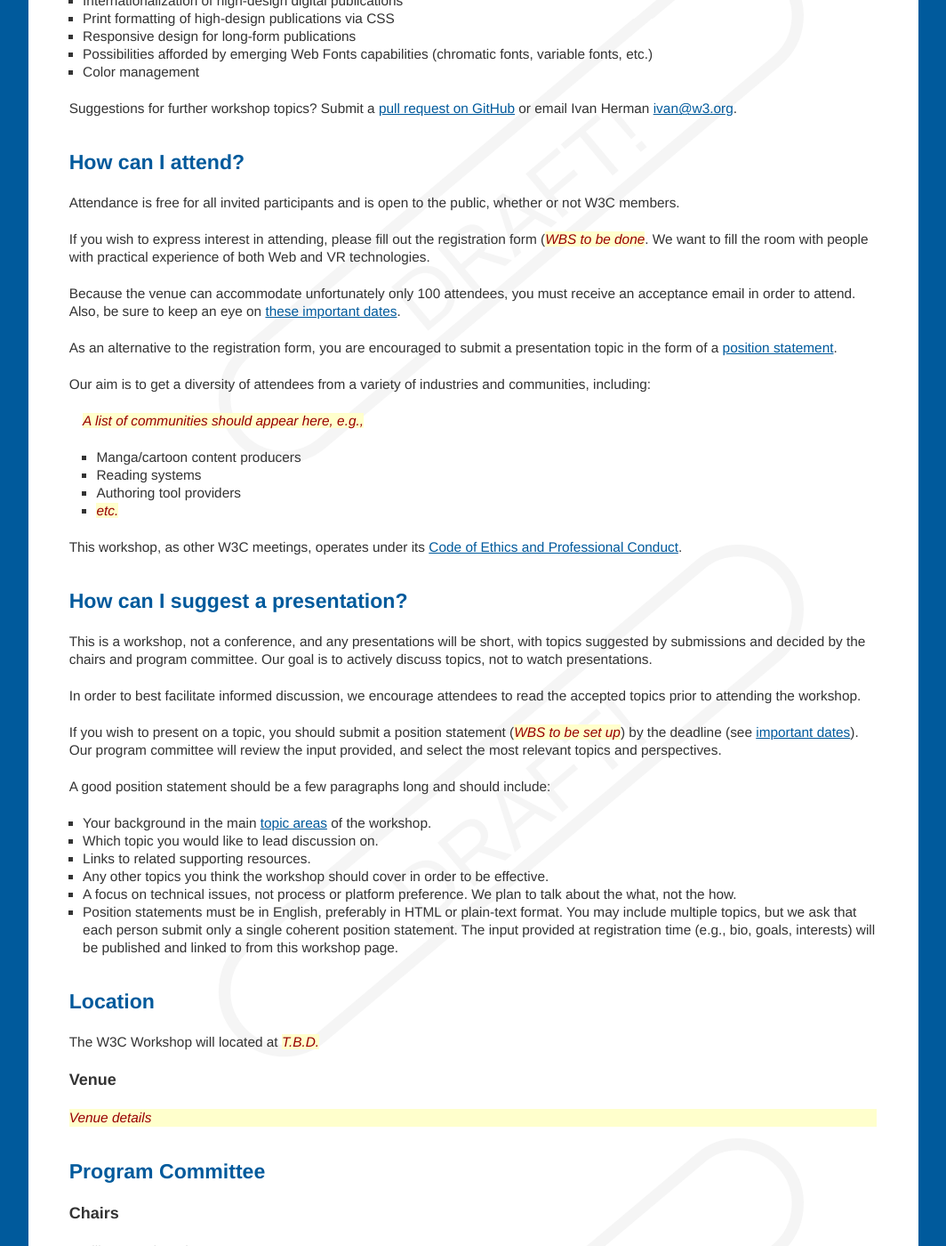
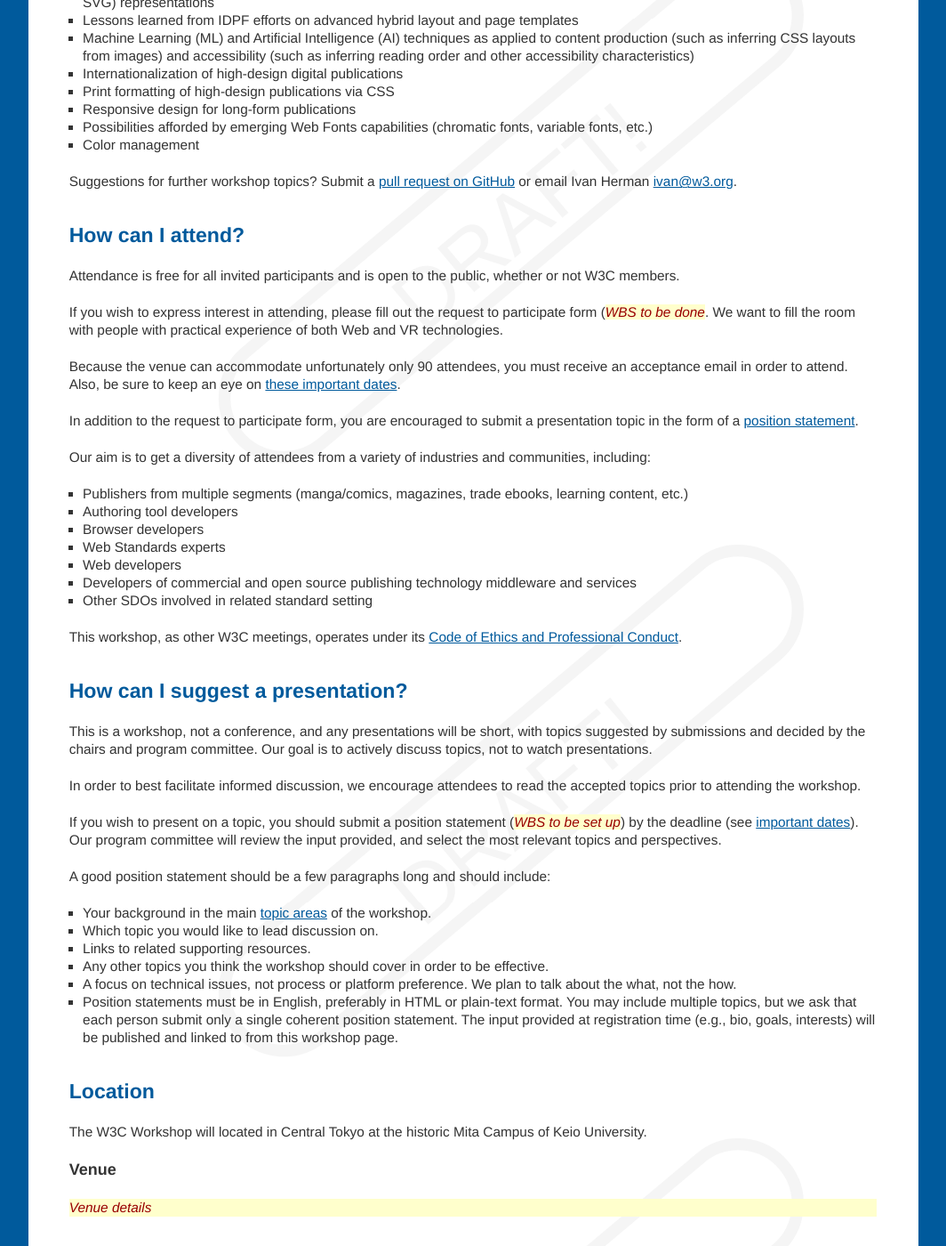
Before and after one commit to w3c/tokyo18-workshop, a Jekyll site: the page built from cfp.md, in a window 1280 px wide and 1400 px high, scrolled down 1511 px. Shown: the whole window at 89% size, without its empty margins (108-1172 px from the left). Built offline with Jekyll 4.4.1, drawn with Linux system fonts in a browser that asks for light colours; our own code applies the rules of GitHub Pages for plain Markdown files; some of the changed text lies outside the part shown.

Commit message:
final update from gdoc cfp

```diff
--- a/cfp.md
+++ b/cfp.md
@@ -48,19 +48,22 @@ Suggestions for further workshop topics? Submit a [pull request on GitHub](https
 
 Attendance is free for all invited participants and is open to the public, whether or not W3C members.
 
-If you wish to express interest in attending, please fill out the registration form (<span class="todo">WBS to be done</span>. We want to fill the room with people with practical experience of both Web and VR technologies.
+If you wish to express interest in attending, please fill out the request to participate form (<span class="todo">WBS to be done</span>. We want to fill the room with people with practical experience of both Web and VR technologies.
 
-Because the venue can accommodate unfortunately only 100 attendees, you must receive an acceptance email in order to attend. Also, be sure to keep an eye on [these important dates](#dates).
+Because the venue can accommodate unfortunately only 90 attendees, you must receive an acceptance email in order to attend. Also, be sure to keep an eye on [these important dates](#dates).
 
-As an alternative to the registration form, you are encouraged to submit a presentation topic in the form of a [position statement](#position-statements).
+In addition to the request to participate form, you are encouraged to submit a presentation topic in the form of a [position statement](#position-statements).
 
 Our aim is to get a diversity of attendees from a variety of industries and communities, including:
 
-> <span class="todo">A list of communities should appear here, e.g.,</span>
-> * Manga/cartoon content producers
-> * Reading systems
-> * Authoring tool providers
-> * <span class="todo">etc.</span>
+* Publishers from multiple segments (manga/comics, magazines, trade ebooks, learning content, etc.)
+* Authoring tool developers
+* Browser developers
+* Web Standards experts
+* Web developers
+* Developers of commercial and open source publishing technology middleware and services
+* Other SDOs involved in related standard setting
+
 
 
 This workshop, as other W3C meetings, operates under its [Code of Ethics and Professional Conduct](https://www.w3.org/Consortium/cepc/).
@@ -85,7 +88,7 @@ A good position statement should be a few paragraphs long and should include:
 
 ## Location
 
-The W3C Workshop will located at <span class="todo">T.B.D.</span>
+The W3C Workshop will located in Central Tokyo at the historic Mita Campus of Keio University.
 
 ### Venue
 {: .no_toc}
@@ -96,15 +99,21 @@ Venue details
 ## Program Committee
 
 ### Chairs
-{: .no_toc}
 
-* Bill McCoy (W3C)
-* T.B.D.
+* Luc Audrain (Hachette Livre)
+* Makoto Murata, Ph.D. (Keio APL and JEPA)
+* Florian Rivoal (CSS Working Group Invited Expert and Member of W3C Advisory Board)
 
-### Committee Members
-{: .no_toc}
 
-* T.B.D.
+### Program Committee Members
+
+* Shinya Takami, Ph.D. (BOOK WALKER)
+* Junko Kamata Voyager Japan INVITED
+* Ivan Herman, Ph.D.  (W3C/CWI)
+* Aferdita Muriqi INVITED or Laurent Le Meur (EDRLab)
+* Richard Ishida (W3C)
+* Samuel Petit (ActiaLuna)
+* Misako Nomura, DAISY INVITED
 
 ## What is W3C?
 
```
